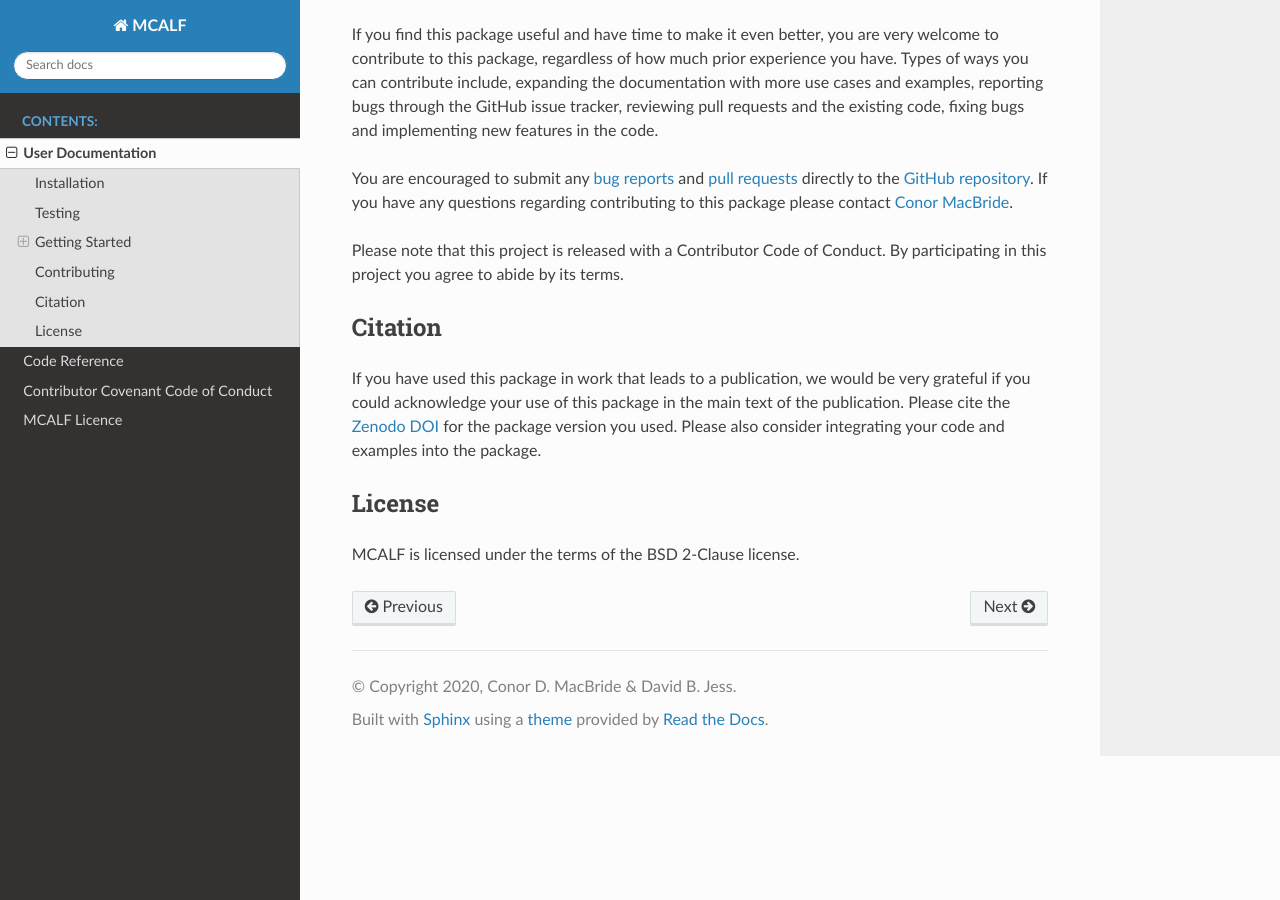
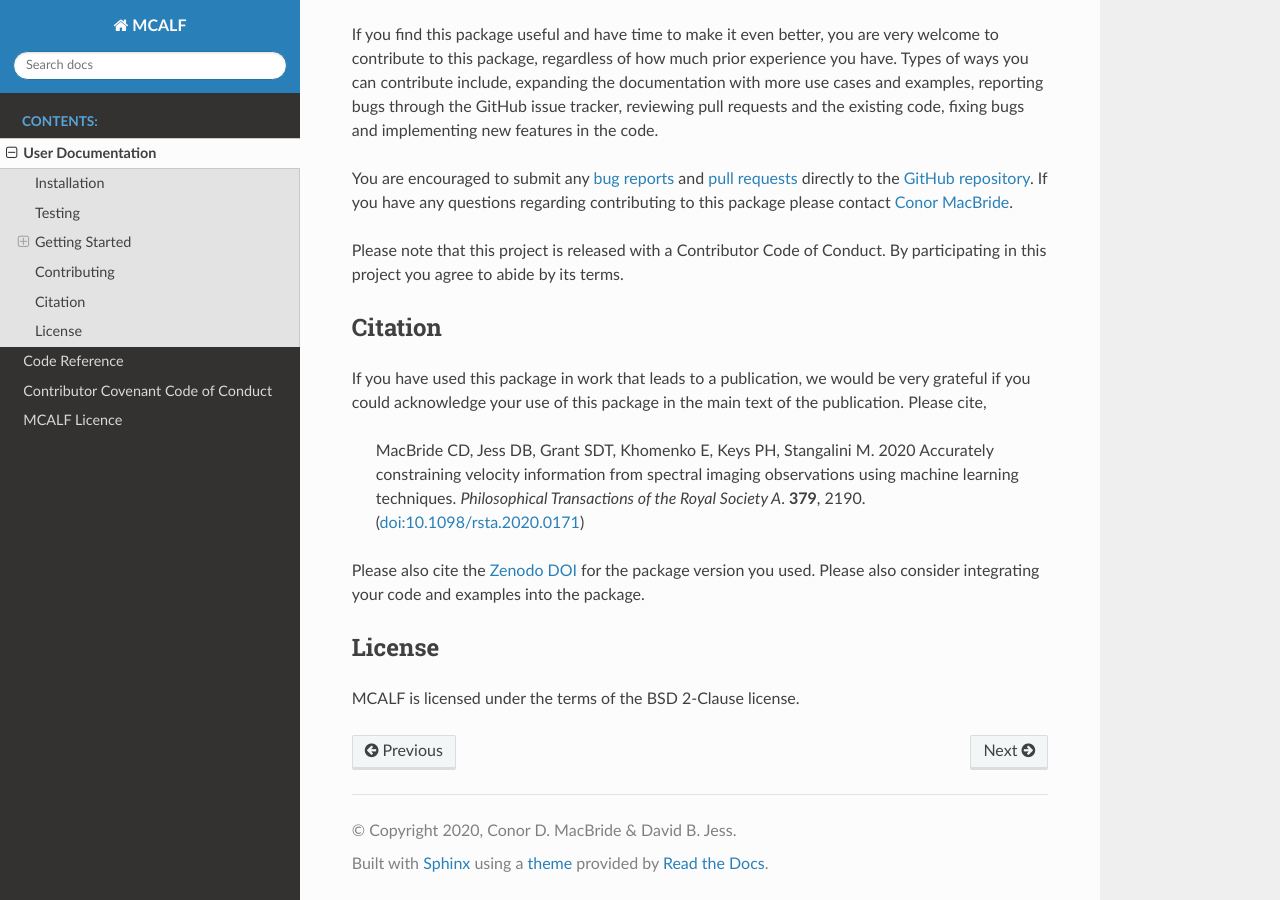
Before and after one commit to ConorMacBride/mcalf, a Sphinx documentation site: the page built from docs/guide/index.rst, in a window 1280 px wide and 900 px high, scrolled down 2263 px. Built offline with Sphinx 7.4.7 and the Read the Docs theme 2.0.0, drawn with Linux system fonts in a browser that asks for light colours.

Commit message:
Update citation
Added MacBride 2020 PTRSA paper

Signed-off-by: Conor MacBride <conor@macbride.me>

```diff
--- a/docs/guide/index.rst
+++ b/docs/guide/index.rst
@@ -134,7 +134,15 @@ Citation
 If you have used this package in work that leads to a publication, we would
 be very grateful if you could acknowledge your use of this package in the
 main text of the publication.
-Please cite the `Zenodo DOI`_ for the package version you used.
+Please cite,
+
+    MacBride CD, Jess DB, Grant SDT, Khomenko E, Keys PH, Stangalini M. 2020
+    Accurately constraining velocity information from spectral imaging
+    observations using machine learning techniques.
+    *Philosophical Transactions of the Royal Society A*. **379**, 2190.
+    (`doi:10.1098/rsta.2020.0171 <https://doi.org/10.1098/rsta.2020.0171>`_)
+
+Please also cite the `Zenodo DOI`_ for the package version you used.
 Please also consider integrating your code and examples into the package.
 
 License
```
Also changed, not shown: README.rst (+9 -1 lines).
